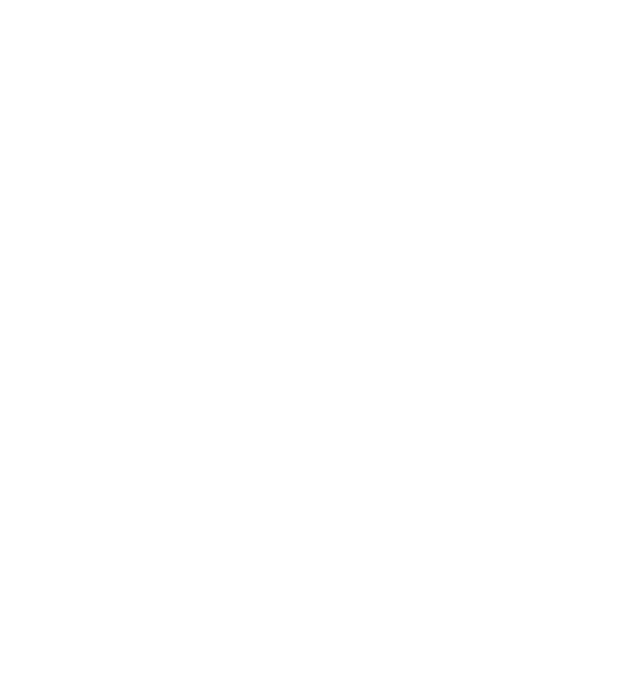
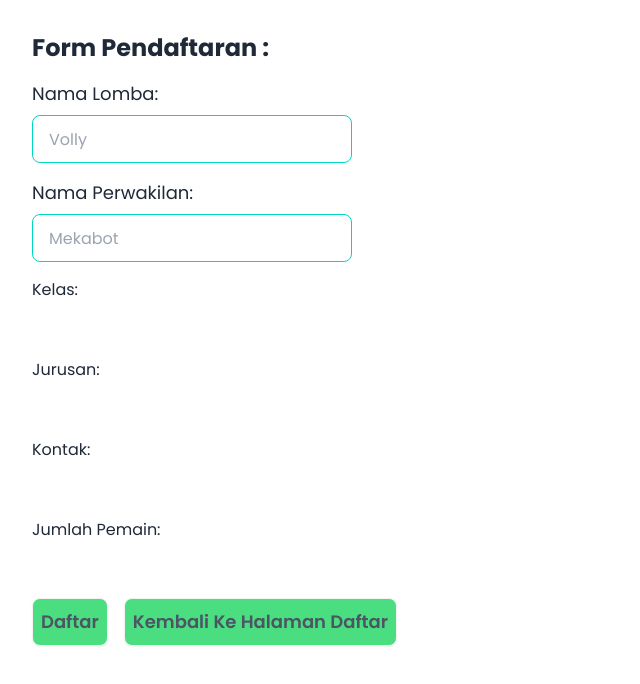
Before and after one commit to UserHan9/Fe-Hapid, a React (Vite) app: page /MendaftarLomba in a window 1280 px wide. Before the commit this address had no page. Shown: the top 684 px of the page, without its empty margins (0-640 px from the left). Built offline with nearby package versions, Linux system fonts and the light colour scheme.

Commit message:
Done Pendaftaran User

```diff
--- a/src/UserPages/PendaftaranLomba.jsx
+++ b/src/UserPages/PendaftaranLomba.jsx
@@ -1,13 +1,44 @@
-import React from 'react'
-import SidebarUser from '../components/SidebarUser'
+import React, { useState, useEffect } from 'react';
+import SidebarUser from '../components/SidebarUser';
+import axios from 'axios';
+import { Link } from 'react-router-dom';
 
 const PendaftaranLomba = () => {
+  const [dataLomba, setDataLomba] = useState([]);
+
+  useEffect(() => {
+    const fetchData = async () => {
+      try {
+        const response = await axios.get('http://127.0.0.1:8000/api/buat-lomba/show');
+        setDataLomba(response.data.data); // Mengambil array data dari respons
+      } catch (error) {
+        console.error(error);
+      }
+    };
+    fetchData();
+  }, []);
+
   return (
-    <div className='flex'>
-        <SidebarUser/>
-        <div>Pendaftaran Lomba user</div>
+    <div className="flex">
+      <SidebarUser />
+      <div className="flex justify-center items-center gap-5 w-[1200px] ml-10">
+        {dataLomba.map((lomba) => (
+          <div key={lomba.id} className="card w-[500px] bg-base-200 shadow-xl h-[400px]">
+            <figure className="px-2 pt-10">
+              <img src={`http://127.0.0.1:8000/storage/post_img/${lomba.image}`} alt="Lomba-image" className="rounded-xl" />
+            </figure>
+            <div className="card-body items-center text-center">
+              <h2 className="card-title">{lomba.nama_pj}</h2>
+              <p>{lomba.kontak}</p>
+              <div className="card-actions">
+                <Link to="/MendaftarLomba"><button className="btn btn-primary">Daftar</button></Link>
+              </div>
+            </div>
+          </div>
+        ))}
+      </div>
     </div>
-  )
-}
+  );
+};
 
-export default PendaftaranLomba
+export default PendaftaranLomba;
--- a/src/components/AddUserForm.jsx
+++ b/src/components/AddUserForm.jsx
@@ -1,8 +1,10 @@
 import React, { useState } from 'react';
 import axios from 'axios';
 import Swal from 'sweetalert2';
+import { Link } from 'react-router-dom';
+import { FontAwesomeIcon } from '@fortawesome/react-fontawesome';
 
-const AddUserForm = ({ setIsModalOpen, fetchData }) => {
+const AddUserForm = () => {
   const [newUser, setNewUser] = useState({
     nama_lomba: '',
     nama_peserta: '',
@@ -12,16 +14,30 @@
     jumlah_pemain: '',
   });
 
-  const handleAddUser = async (event) => {
-    event.preventDefault();
+  const handleInputChange = (e) => {
+    const { name, value } = e.target;
+    setNewUser({
+      ...newUser,
+      [name]: value,
+    });
+  };
 
+  const handleSubmit = async (e) => {
+    e.preventDefault();
     try {
       await axios.post('http://127.0.0.1:8000/api/lomba/create', newUser);
-      fetchData();
       Swal.fire({
-        title: 'Sukses!',
-        text: 'Data peserta berhasil ditambahkan.',
+        title: 'Selamat! anda baru saja mendaftarkan diri',
+        text: 'Pendaftaran Berhasil.',
         icon: 'success',
+      });
+      setNewUser({
+        nama_lomba: '',
+        nama_peserta: '',
+        nama_kelas: '',
+        jurusan: '',
+        kontak: '',
+        jumlah_pemain: '',
       });
     } catch (error) {
       console.error('Error adding user:', error);
@@ -31,51 +47,49 @@
         icon: 'error',
       });
     }
-
-    setNewUser({
-      nama_lomba: '',
-      nama_peserta: '',
-      nama_kelas: '',
-      jurusan: '',
-      kontak: '',
-      jumlah_pemain: '',
-    });
-    setIsModalOpen(false);
   };
 
   return (
     <div className="bg-white p-8 rounded-lg">
-      <form onSubmit={handleAddUser}>
-        <label className="block mb-4">
-          Nama Lomba:
-          <input type="text" value={newUser.nama_lomba} onChange={(e) => setNewUser({ ...newUser, nama_lomba: e.target.value })} className="block w-full border-gray-300 rounded-lg p-2" />
-        </label>
-        <label className="block mb-4">
-          Nama Perwakilan:
-          <input type="text" value={newUser.nama_peserta} onChange={(e) => setNewUser({ ...newUser, nama_peserta: e.target.value })} className="block w-full border-gray-300 rounded-lg p-2" />
-        </label>
+      <h1 className="text-2xl mb-4 font-bold">Form Pendaftaran :</h1>
+      <form onSubmit={handleSubmit}>
+        <p className="text-[18px] mb-2">Nama Lomba:</p>
+        <div className="mb-4">
+          <label>
+            <input type="text" placeholder="Volly" name="nama_lomba" className="input input-bordered input-accent w-full max-w-xs" value={newUser.nama_lomba} onChange={handleInputChange} />
+          </label>
+        </div>
+        <p className="text-[18px] mb-2">Nama Perwakilan:</p>
+        <div className="mb-4">
+          <label>
+            <input type="text" placeholder="Mekabot" name="nama_peserta" className="input input-bordered input-accent w-full max-w-xs" value={newUser.nama_peserta} onChange={handleInputChange} />
+          </label>
+        </div>
         <label className="block mb-4">
           Kelas:
-          <input type="text" value={newUser.nama_kelas} onChange={(e) => setNewUser({ ...newUser, nama_kelas: e.target.value })} className="block w-full border-gray-300 rounded-lg p-2" />
+          <input type="text" name="nama_kelas" value={newUser.nama_kelas} onChange={handleInputChange} className="block w-full border-gray-300 rounded-lg p-2" />
         </label>
         <label className="block mb-4">
           Jurusan:
-          <input type="text" value={newUser.jurusan} onChange={(e) => setNewUser({ ...newUser, jurusan: e.target.value })} className="block w-full border-gray-300 rounded-lg p-2" />
+          <input type="text" name="jurusan" value={newUser.jurusan} onChange={handleInputChange} className="block w-full border-gray-300 rounded-lg p-2" />
         </label>
         <label className="block mb-4">
           Kontak:
-          <input type="text" value={newUser.kontak} onChange={(e) => setNewUser({ ...newUser, kontak: e.target.value })} className="block w-full border-gray-300 rounded-lg p-2" />
+          <input type="text" name="kontak" value={newUser.kontak} onChange={handleInputChange} className="block w-full border-gray-300 rounded-lg p-2" />
         </label>
         <label className="block mb-4">
           Jumlah Pemain:
-          <input type="text" value={newUser.jumlah_pemain} onChange={(e) => setNewUser({ ...newUser, jumlah_pemain: e.target.value })} className="block w-full border-gray-300 rounded-lg p-2" />
+          <input type="text" name="jumlah_pemain" value={newUser.jumlah_pemain} onChange={handleInputChange} className="block w-full border-gray-300 rounded-lg p-2" />
         </label>
-        <button type="submit" className="bg-green-400 px-4 py-2 rounded-lg">
-          Simpan
-        </button>
-        <button type="button" className="ml-2 bg-red-400 px-4 py-2 rounded-lg" onClick={() => setIsModalOpen(false)}>
-          Batal
-        </button>
+        <div className="flex gap-4">
+          <button type="submit" className="btn bg-green-400 text-gray-600 cursor-pointer px-2 text-[18px] font-semibold">
+            Daftar
+          </button>
+          <Link to="/PendaftarLomba">
+            <FontAwesomeIcon />
+            <p className="btn bg-green-400 text-gray-600 cursor-pointer px-2 text-[18px] font-semibold">Kembali Ke Halaman Daftar</p>
+          </Link>
+        </div>
       </form>
     </div>
   );
--- a/src/components/Sidebar.jsx
+++ b/src/components/Sidebar.jsx
@@ -46,11 +46,10 @@
         },
       });
 
-
       // Redirect ke halaman login setelah jeda waktu
       setTimeout(() => {
         navigate('/login?logout=true');
-      }, 2000);// Sesuaikan waktu jeda sesuai kebutuhan, misalnya 2000 milidetik (2 detik)
+      }, 2000); // Sesuaikan waktu jeda sesuai kebutuhan, misalnya 2000 milidetik (2 detik)
     } catch (error) {
       console.error('Terjadi kesalahan saat logout:', error);
       // Tangani kesalahan atau tampilkan notifikasi kesalahan
@@ -68,6 +67,7 @@
     { title: 'Jadwal Lomba', spacing: true, icon: <MdOutlineSchedule />, path: '/JadwalLomba' },
     { title: 'Pemenang', icon: <PiMedalBold />, path: '/Pemenang' },
     { title: 'Kotak Saran', icon: <IoMailOpenOutline />, path: '/Saran' },
+    { title: 'Posts Lomba', icon: <IoMailOpenOutline />, path: '/PostsLomba' },
     { title: 'Riwayat Daftar', icon: <FaRegBell />, spacing: true, path: '/RiwayatDaftar' },
     { title: 'Logout', icon: <MdOutlineLogout />, onClick: handleLogout, path: '/' },
   ];
--- a/src/pages/DashboardPages.jsx
+++ b/src/pages/DashboardPages.jsx
@@ -6,7 +6,7 @@
   const totalWinners = 1;
   const TotalPertandingan = 4;
   return (
-    <div className="flex">
+    <div className="flex bg-green-50">
       <Sidebar />
       <div className="flex">
         <div className="hero min-h-screen">
--- /dev/null
+++ b/src/pages/PostsLomba.jsx
@@ -0,0 +1,58 @@
+import React, { useState } from 'react';
+import Sidebar from '../components/Sidebar';
+import axios from 'axios';
+import Swal from 'sweetalert2';
+
+const PostsLomba = () => {
+  const [namaPJ, setNamaPJ] = useState('');
+  const [kontak, setKontak] = useState('');
+  const [image, setImage] = useState(null);
+
+  const handleSubmit = async (e) => {
+    e.preventDefault();
+    const formData = new FormData();
+    formData.append('nama_pj', namaPJ);
+    formData.append('kontak', kontak);
+    formData.append('image', image);
+
+    try {
+      const response = await axios.post('http://127.0.0.1:8000/api/buat-lomba', formData, {
+        headers: {
+          'Content-Type': 'multipart/form-data',
+        },
+      });
+      console.log(response.data);
+      Swal.fire('Success', 'Data lomba telah berhasil dibuat', 'success');
+    } catch (error) {
+      console.error(error);
+    }
+  };
+
+  return (
+    <div className="flex">
+      <Sidebar />
+      <div className="px-32 py-20 mx-5">
+        <h1 className="text-3xl font-bold mb-6 ml-3">Posts Lomba - Create Lomba Untuk Peserta</h1>
+        <form onSubmit={handleSubmit} className="px-2">
+          <div className="mb-5">
+            <p className="text-2xl mb-2">Masukan Nama PJ</p>
+            <input type="text" className="bg-green-100 rounded-md px-9 py-4 text-[19px] border" placeholder="Nama PJ" value={namaPJ} onChange={(e) => setNamaPJ(e.target.value)} />
+          </div>
+          <div className="mb-5">
+            <p className="text-2xl mb-2">Masukan No Contact</p>
+            <input className="bg-green-200 rounded-md px-9 py-4 text-[19px]" type="text" placeholder="Kontak" value={kontak} onChange={(e) => setKontak(e.target.value)} />
+          </div>
+          <div className="mb-5">
+            <p className="text-2xl mb-2">Masukan image : </p>
+            <input type="file" className="file-input file-input-bordered file-input-success w-full max-w-xs text-[19px]" onChange={(e) => setImage(e.target.files[0])} />
+          </div>
+          <button type="submit" className="bg-green-300 px-5 py-3 rounded-md text-[18px]">
+            Submit
+          </button>
+        </form>
+      </div>
+    </div>
+  );
+};
+
+export default PostsLomba;
--- a/src/routes/index.jsx
+++ b/src/routes/index.jsx
@@ -15,6 +15,8 @@
 import PemenangUser from '../UserPages/PemenangUser.jsx';
 import RiwayatDaftarUser from '../UserPages/RiwayatDaftarUser.jsx';
 import SaranUser from '../UserPages/SaranUser.jsx';
+import PostsLomba from '../pages/PostsLomba.jsx';
+import AddUserForm from '../components/AddUserForm.jsx';
 
 //import loader component
 const Loader = lazy(() => import('../components/Loader.jsx'));
@@ -48,6 +50,14 @@
           </Suspense>
         }
       />
+      <Route
+        path="/MendaftarLomba"
+        element={
+          <Suspense fallback={<Loader />}>
+            <AddUserForm />
+          </Suspense>
+        }
+      />
       {/* Route untuk admin */}
       <Route path="/AdminDashboard" element={<AdminDashboard />} />
       <Route path="/DashboardPages" element={<DashboardPages />} />
@@ -56,6 +66,7 @@
       <Route path="/JadwalLomba" element={<JadwalLomba />} />
       <Route path="/Pemenang" element={<Pemenang />} />
       <Route path="/Saran" element={<Saran />} />
+      <Route path="/PostsLomba" element={<PostsLomba />} />
       <Route path="/RiwayatDaftar" element={<RiwayatDaftar />} />
       {/* Route untuk User */}
       <Route path="/DaftarLomba" element={<DaftarLombaUser />} />
```
Also changed, not shown: src/UserPages/DashboardUser.jsx (+11 -2 lines), src/components/SidebarUser.jsx (+13 -12 lines), src/pages/DataLomba.jsx (+6 -92 lines).
